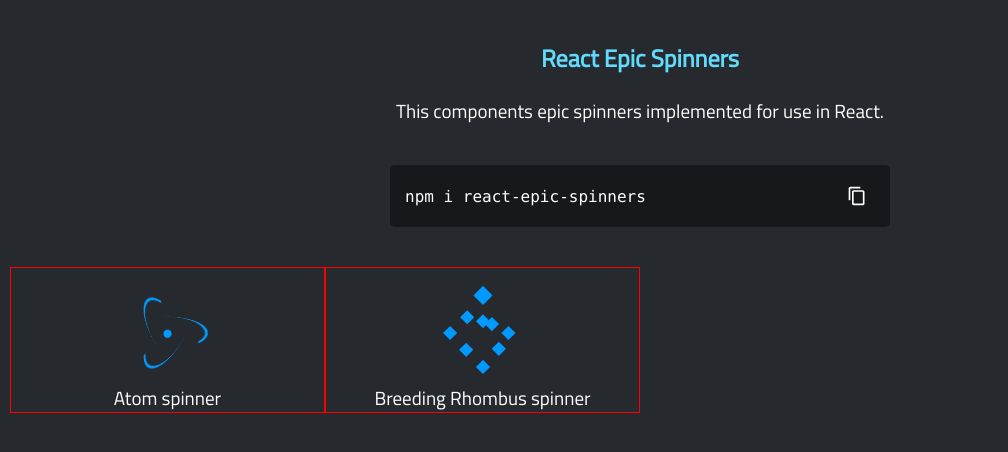
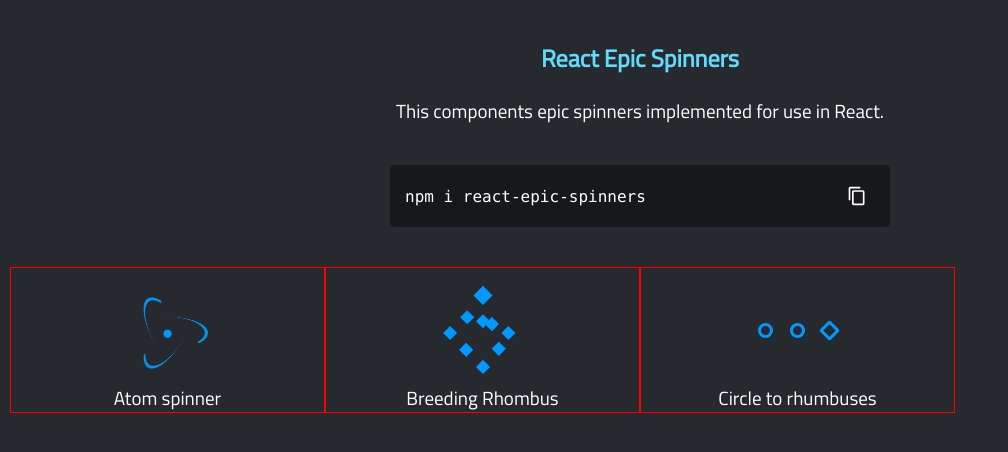
Before and after one commit to Juanestban/react-epic-spinners, a React (Create React App) app: page / in a window 1280 px wide. Shown: the top 452 px of the page, without its empty margins (0-1008 px from the left). Built offline with nearby package versions, Linux system fonts and the light colour scheme.

Commit message:
Feat: add the spinner circle rhumbuses

```diff
--- a/src/components/Molecules/CardSpinner/styles.js
+++ b/src/components/Molecules/CardSpinner/styles.js
@@ -12,7 +12,7 @@ export const Card = styled.div`
   border: 1px solid red;
   display: flex;
   align-items: center;
-  justify-content: center;
+  justify-content: space-between;
   flex-direction: column;
   padding-top: 25px;
 `
--- /dev/null
+++ b/src/components/Molecules/Spinners/CirclesRhumbusesSpinner/CirclesRhumbusesSpinner.js
@@ -0,0 +1,13 @@
+import { ContainerCircle, SpinnerCircle } from './styles'
+
+export const CirclesRhumbusesSpinner = ({ color, duration }) => {
+  const circles = ['', '', '']
+
+  return (
+    <ContainerCircle>
+      {circles.map((_, index) => (
+        <SpinnerCircle key={index} color={color} duration={duration} />
+      ))}
+    </ContainerCircle>
+  )
+}
--- /dev/null
+++ b/src/components/Molecules/Spinners/CirclesRhumbusesSpinner/index.js
@@ -0,0 +1 @@
+export { CirclesRhumbusesSpinner as default } from './CirclesRhumbusesSpinner'
--- /dev/null
+++ b/src/components/Molecules/Spinners/CirclesRhumbusesSpinner/styles.js
@@ -0,0 +1,66 @@
+import styled from 'styled-components'
+
+const getSize = ({ size = 15 }) => `${size}px`
+const sizeCSS = ({ size = 15 }) => `calc((${size}px + ${size}px * 1.125) * 3)`
+const durationCSS = ({ duration = 1200 }) => `${duration}ms`
+const bgCSS = ({ color = '#ff1d5e' }) => color
+
+export const ContainerCircle = styled.div`
+  box-sizing: border-box;
+  width: ${sizeCSS};
+  height: auto;
+  display: flex;
+  align-items: center;
+  padding-top: 30px;
+  justify-content: center;
+  .div {
+    box-sizing: border-box;
+  }
+`
+export const SpinnerCircle = styled.div`
+  width: ${getSize};
+  height: ${getSize};
+  margin-left: calc(${getSize} * 1.125);
+  transform: rotate(45deg);
+  border-radius: 10%;
+  border: 3px solid ${bgCSS};
+  overflow: hidden;
+  background-color: transparent;
+
+  animation: circles-to-rhobuses-animation ${durationCSS} linear infinite;
+
+  &:nth-child(1) {
+    animation-delay: calc(150ms * 1);
+    margin-left: 0;
+  }
+
+  &:nth-child(2) {
+    animation-delay: calc(150ms * 2);
+  }
+
+  &:nth-child(3) {
+    animation-delay: calc(150ms * 3);
+  }
+
+  @keyframes circles-to-rhobuses-animation {
+    0% {
+      border-radius: 10%;
+    }
+
+    17.5% {
+      border-radius: 10%;
+    }
+
+    50% {
+      border-radius: 100%;
+    }
+
+    93.5% {
+      border-radius: 10%;
+    }
+
+    100% {
+      border-radius: 10%;
+    }
+  }
+`
--- a/src/components/Molecules/Spinners/index.js
+++ b/src/components/Molecules/Spinners/index.js
@@ -1,12 +1,19 @@
 import { AtomSpinner } from './AtomSpinner/AtomSpinner'
 import { BreedingSpinner } from './BreedingSpinner/BreedingSpinner'
+import { CirclesRhumbusesSpinner } from './CirclesRhumbusesSpinner/CirclesRhumbusesSpinner'
 
 const Spinners = {
   AtomSpinner,
   BreedingSpinner,
+  CirclesRhumbusesSpinner,
 }
 
-const nameSpinners = ['Atom spinner', 'Breeding Rhombus spinner']
+const nameSpinners = [
+  'Atom spinner',
+  'Breeding Rhombus',
+  'Circle to rhumbuses',
+  'Fingerprint spinner',
+]
 
 export default Spinners
-export { AtomSpinner, BreedingSpinner, nameSpinners }
+export { AtomSpinner, BreedingSpinner, CirclesRhumbusesSpinner, nameSpinners }
```
